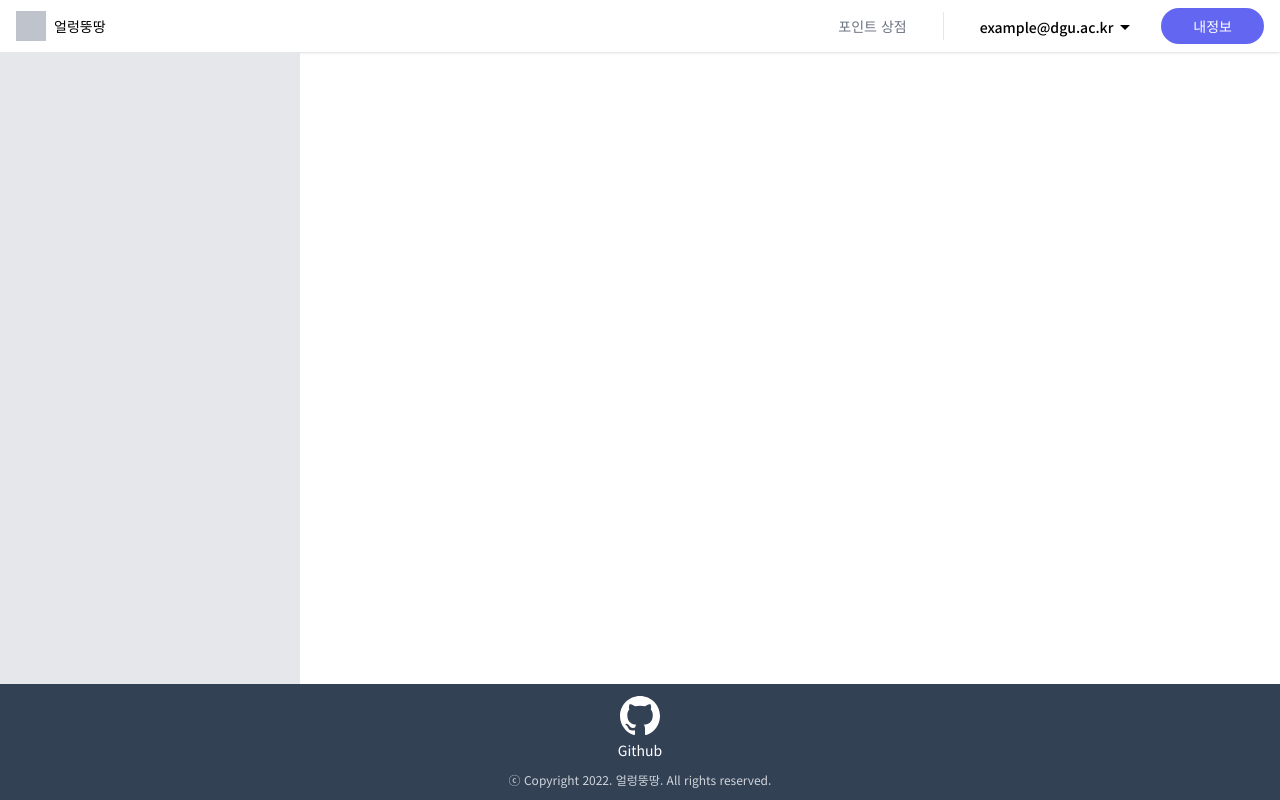
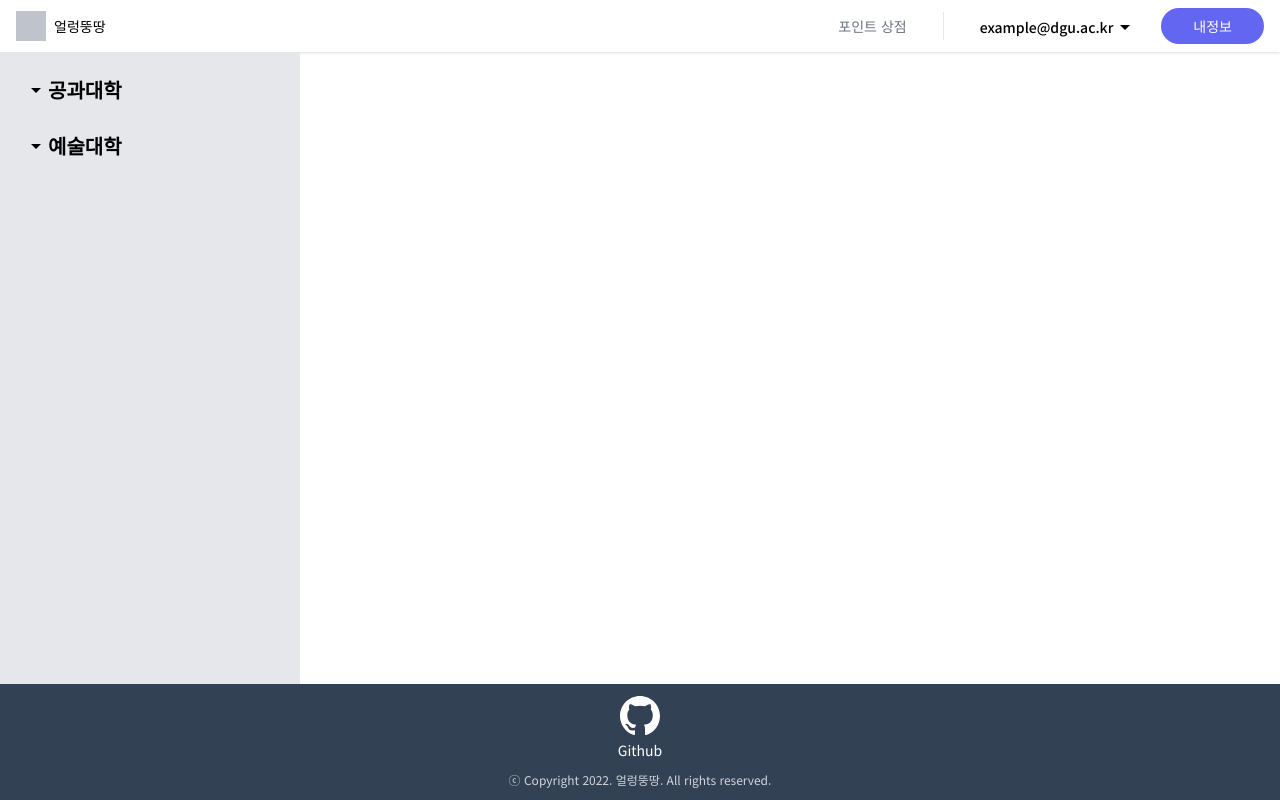
Before and after one commit to SWEngineering-Daze/rewards-based-QnA-flatform-for-undergraduate, a Nuxt app in the folder client/: page / in a window 1280 px wide. Built offline with nearby package versions, Linux system fonts and the light colour scheme.

Commit message:
사이드 바 퍼블리싱 (모바일 open 미구현)

```diff
--- /dev/null
+++ b/client/components/TheSidebar.vue
@@ -0,0 +1,149 @@
+<script lang="ts" setup>
+import { Popover, PopoverButton, PopoverPanel, Disclosure, DisclosureButton, DisclosurePanel } from '@headlessui/vue';
+
+const isOpened = ref(false);
+
+function close() {
+  isOpened.value = false;
+}
+
+// function open() {
+//   isOpened.value = true;
+// }
+
+// function toggle() {
+//   isOpened.value = !isOpened.value;
+// }
+
+const data = [
+  {
+    name: '공과대학',
+    childs: [
+      {
+        name: '컴퓨터공학과',
+        childs: [
+          {
+            name: '소프트웨어공학개론',
+            href: '/courses/1',
+          },
+          {
+            name: '웹프로그래밍',
+            href: '/courses/2',
+          },
+          {
+            name: '시스템소프트웨어및실습',
+            href: '/courses/3',
+          },
+          {
+            name: '객체지향프로그래밍',
+            href: '/courses/4',
+          },
+        ],
+      },
+      {
+        name: '정보통신공학과',
+        childs: [
+          {
+            name: '컴퓨터네트워크',
+            href: '/courses/5',
+          },
+          {
+            name: '데이터통신입문',
+            href: '/courses/6',
+          },
+        ],
+      },
+    ],
+  },
+  {
+    name: '예술대학',
+    childs: [
+      {
+        name: '조소학과',
+        childs: [
+          {
+            name: '조소학개론',
+            href: '/courses/1',
+          },
+          {
+            name: '조소와실습1',
+            href: '/courses/2',
+          },
+          {
+            name: '조소와실습2',
+            href: '/courses/3',
+          },
+          {
+            name: '조소와실습4',
+            href: '/courses/4',
+          },
+        ],
+      },
+      {
+        name: '서양화과',
+        childs: [
+          {
+            name: '오우라후나트파1',
+            href: '/courses/5',
+          },
+          {
+            name: '오우라후나트파2',
+            href: '/courses/6',
+          },
+        ],
+      },
+    ],
+  },
+];
+</script>
+
+<template>
+  <div class="relative">
+    <nav class="sidebar absolute left-0 top md:static p-6 z-10" :class="{ opened: isOpened }">
+      <button class="absolute top-0 right-0 p-5 md:hidden" @click="close">
+        <img class="w-6" src="@/assets/img/close.svg" />
+      </button>
+
+      <div v-for="college in data" :key="college.name" class="mb-4 last:mb-0">
+        <ClientOnly>
+          <Disclosure>
+            <DisclosureButton class="inline-flex items-center text-xl font-bold mb-3">
+              <img class="w-6" src="@/assets/img/dropdown.svg" />
+              {{ college.name }}
+            </DisclosureButton>
+            <DisclosurePanel class="pl-12">
+              <div v-for="department in college.childs" :key="department.name" class="relative mb-2 last:mb-0">
+                <Popover class="inline-block relative">
+                  <PopoverButton class="text-lg focus:outline-none pr-5">{{ department.name }}</PopoverButton>
+                  <PopoverPanel
+                    class="absolute top-0 right-0 translate-x-full bg-white rounded border shadow p-3 whitespace-nowrap max-w-xs max-h-60 overflow-y-scroll z-10"
+                  >
+                    <NuxtLink v-for="course in department.childs" :key="course.name" class="block mb-2 last:mb-0 text-sm" :to="course.href">
+                      {{ course.name }}
+                    </NuxtLink>
+                  </PopoverPanel>
+                </Popover>
+              </div>
+            </DisclosurePanel>
+          </Disclosure>
+        </ClientOnly>
+      </div>
+    </nav>
+  </div>
+</template>
+
+<style lang="postcss" scoped>
+.sidebar {
+  @apply bg-gray-200 h-full transition-transform;
+  min-width: 300px;
+}
+
+.sidebar:not(.opened) {
+  transform: translateX(-100%);
+}
+@screen md {
+  .sidebar:not(.opened) {
+    transform: translateX(0);
+  }
+}
+</style>
--- a/client/layouts/default.vue
+++ b/client/layouts/default.vue
@@ -2,7 +2,7 @@
   <div class="min-h-screen flex flex-col">
     <TheHeader />
     <div class="flex-1 flex">
-      <nav class="sidebar hidden lg:block"></nav>
+      <TheSidebar />
       <div class="flex-1">
         <slot></slot>
       </div>
@@ -10,10 +10,3 @@
     <TheFooter />
   </div>
 </template>
-
-<style lang="postcss" scoped>
-.sidebar {
-  @apply bg-gray-200;
-  min-width: 300px;
-}
-</style>
```
Also changed, not shown: client/assets/img/close.svg (added), client/assets/img/menu.svg (added).
